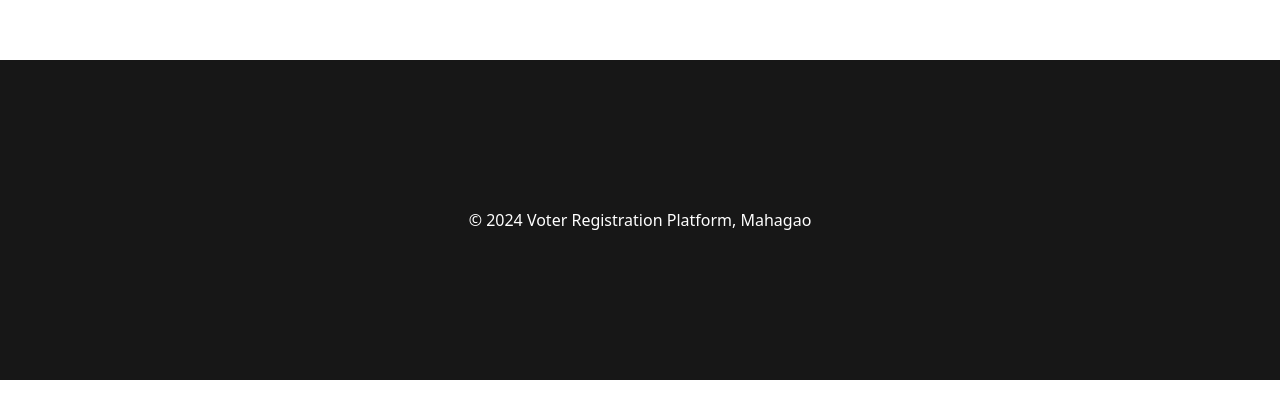
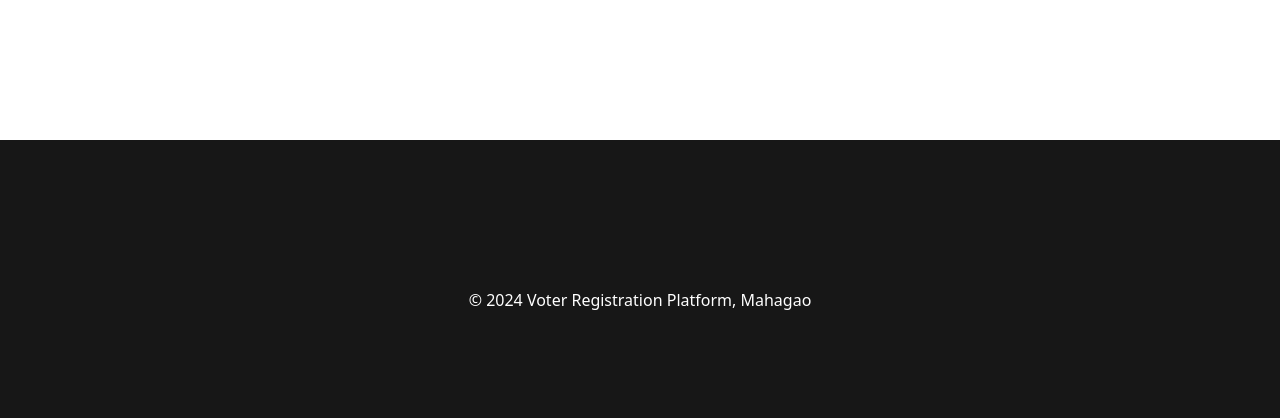
Before and after one commit to YashwantMergewar/Sponsored-Project, a React (Vite) app in the folder frontend/: page / in a window 1280 px wide. Shown: the part 818-1236 px from the top of the page. Before the commit the page ends 1198 px from the top, so only its background shows below. Built offline with nearby package versions, Linux system fonts and the light colour scheme; no server answers.

Commit message:
feat: increate layout top-margin

```diff
--- a/frontend/src/app-layout.jsx
+++ b/frontend/src/app-layout.jsx
@@ -12,7 +12,7 @@ const AppLayout = () => {
         </main>
         <Toaster />
 
-        <div className="bottom-0 w-full h-80 flex items-center justify-center bg-neutral-900 text-white">
+        <div className="bottom-0 w-full mt-20 h-80 flex items-center justify-center bg-neutral-900 text-white">
             <span>&copy; 2024 Voter Registration Platform, Mahagao</span>
         </div>
 
```
